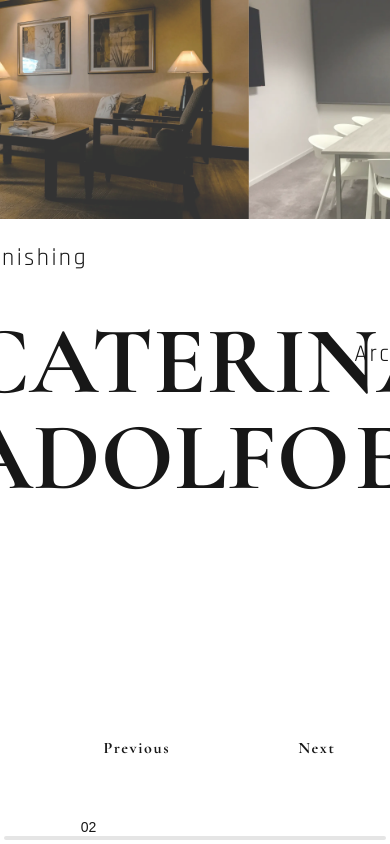
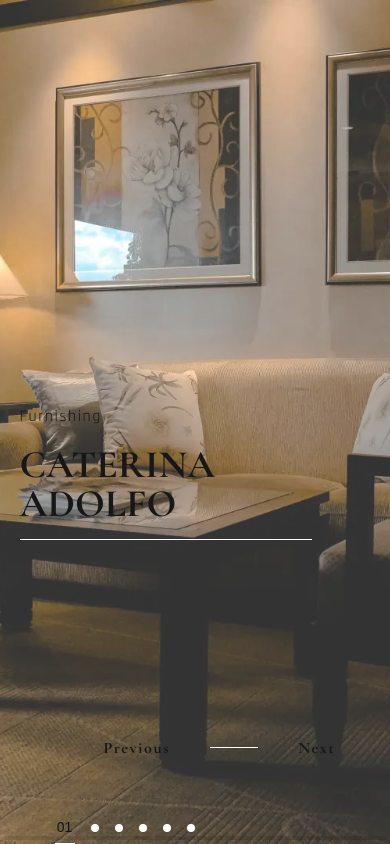
Before and after one commit to abdelrahmanhatemdev/simone, a Next.js app: page / in a window 390 px wide. Built offline with nearby package versions, Linux system fonts and the light colour scheme.

Commit message:
update home hero responsive ui

```diff
--- a/components/modules/home/Hero/index.tsx
+++ b/components/modules/home/Hero/index.tsx
@@ -11,11 +11,11 @@ import Image from "next/image";
 
 const slides = [
   { name: "CATERINA ADOLFO", imageSrc: "hero-1", category: "Furnishing" },
-  { name: "ENZO", imageSrc: "hero-2", category: "Architecture" },
-  { name: "SOFIA", imageSrc: "hero-3", category: "Interior Design" },
-  { name: "LUCA", imageSrc: "hero-4", category: "Product Design" },
+  { name: "ENZO", imageSrc: "hero-2", category: "Spaces" },
+  { name: "SOFIA", imageSrc: "hero-3", category: "Product Design" },
+  { name: "LUCA", imageSrc: "hero-4", category: "Interior Design" },
   { name: "GIULIA", imageSrc: "hero-5", category: "Lighting" },
-  { name: "MARCO", imageSrc: "hero-6", category: "Spaces" },
+  { name: "MARCO", imageSrc: "hero-6", category: "Architecture" },
 ];
 
 function Hero() {
@@ -30,9 +30,11 @@ function Hero() {
           el: ".custom-pagination",
           clickable: true,
           renderBullet: (index, className) =>
-            `<div class="${className} flex flex-col gap-3 justify-center items-center cursor-pointer"><span class="w-2 h-2 bg-white rounded-full flex items-center justify-center text-[0px]">0${index + 1}</span><span></span></div>`,
+            `<div class="${className} flex flex-col gap-3 justify-center items-center cursor-pointer"><span class="w-2 h-2 bg-white rounded-full flex items-center justify-center text-[0px]">0${
+              index + 1
+            }</span><span></span></div>`,
         }}
-        autoplay={{ delay: 5000 }}
+        // autoplay={{ delay: 5000 }}
         scrollbar={{ draggable: true }}
         onSwiper={(swiper) => console.log(swiper)}
         onSlideChange={() => console.log("slide change")}
@@ -48,21 +50,21 @@ function Hero() {
                 alt=""
                 height={1080}
                 width={1920}
-                className="opacity-80"
+                className="opacity-80 h-full object-cover"
               />
-              <div className="w-[80vw] lg:w-[50vw] absolute z-10 bottom-[40vh] start-[27vw] flex flex-col gap-10">
-                <span className="font-rajdhani text-2xl tracking-widest">
+              <div className="w-[80vw] lg:w-[50vw] absolute z-10 bottom-[38vh] start-[5vw] md:start-[27vw] flex flex-col gap-4 lg:gap-[1vw]">
+                <span className="font-rajdhani lg:text-[1.5vw] md:text-[2.5vw] tracking-widest">
                   {slide.category}
                 </span>
-                <h3 className="font-black text-8xl font-cormorant-garamond lg:max-w-64">
+                <h3 className="font-black text-[10vw] sm:lg:text-[5.2vw] leading-[10vw] sm:leading-[8vw] lg:leading-[5.5vw] font-cormorant-garamond max-w-64">
                   {slide.name}
                 </h3>
               </div>
             </div>
           </SwiperSlide>
         ))}
-        <div className="absolute bottom-[36vh] start-[27vw] z-10 bg-white h-[1px] w-[65vw]"></div>
       </Swiper>
+      <div className="absolute bottom-[36vh] start-[5vw] md:start-[27vw] z-10 bg-white h-[1px] w-[75vw] md:w-[62vw]"></div>
 
       <div className="absolute z-10 bottom-[10vh] end-[14vw] flex items-center gap-10 font-cormorant-garamond tracking-widest">
         <button className="prev-button cursor-pointer">Previous</button>
@@ -70,8 +72,7 @@ function Hero() {
         <button className="next-button cursor-pointer">Next</button>
       </div>
       <div className="custom-pagination absolute z-10 bottom-0 left-[14vw] flex items-end w-fit gap-4 text-xs"></div>
-
-     </div>
+    </div>
   );
 }
 export default memo(Hero);
```
